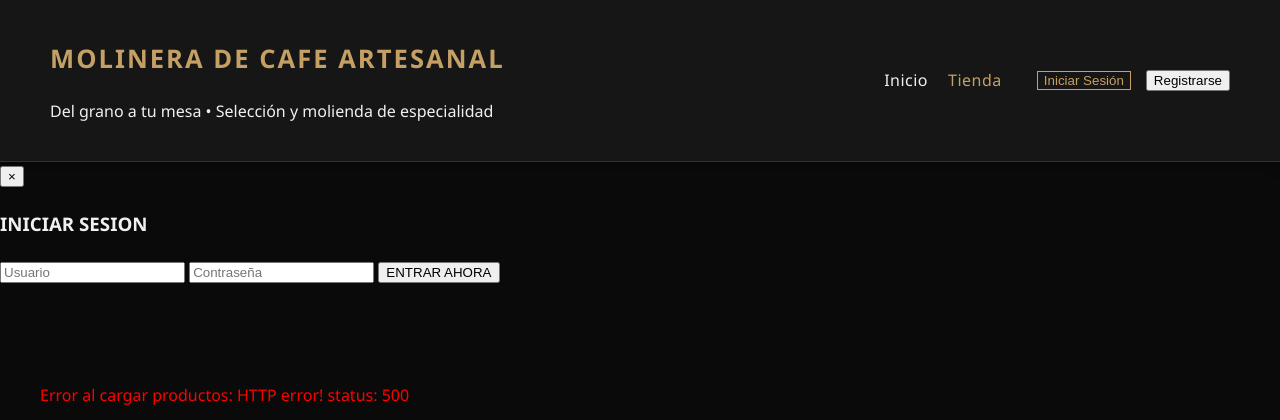
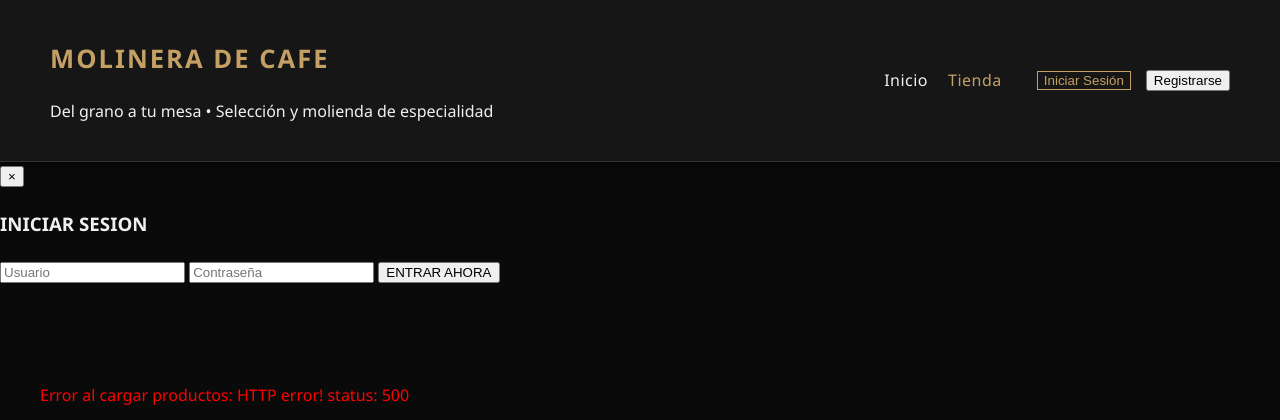
Before and after one commit to tanipumas/Proyecto_Maiz, a Django app: page /tienda/ in a window 1280 px wide. Shown: the top 420 px of the page. Run offline with Django 5.2, Linux system fonts and the light colour scheme; data comes from the database, SQL or seed files in the repository; data that the repository does not hold is empty.

Commit message:
pRUEBA 11

```diff
--- a/backend/productos/templates/perfil.html
+++ b/backend/productos/templates/perfil.html
@@ -30,7 +30,7 @@
 
     <nav class="navbar">
 
-        <div class="nav-logo">🌾 INSUMOS MOLINEROS DE MÉXICO</div>
+        <div class="nav-logo"> INSUMOS MOLINEROS DE MÉXICO</div>
 
         <ul class="nav-links">
 
--- a/backend/productos/templates/tienda.html
+++ b/backend/productos/templates/tienda.html
@@ -10,7 +10,7 @@
 
     <header class="molinera-header">
         <div class="logo-area">
-            <h1><a href="{% url 'inicio' %}" style="color: inherit; text-decoration: none;"> MOLINERA DE CAFE ARTESANAL</a></h1>
+            <h1><a href="{% url 'inicio' %}" style="color: inherit; text-decoration: none;"> MOLINERA DE CAFE </a></h1>
             <p class="tagline">Del grano a tu mesa • Selección y molienda de especialidad</p>
         </div>
 
```
